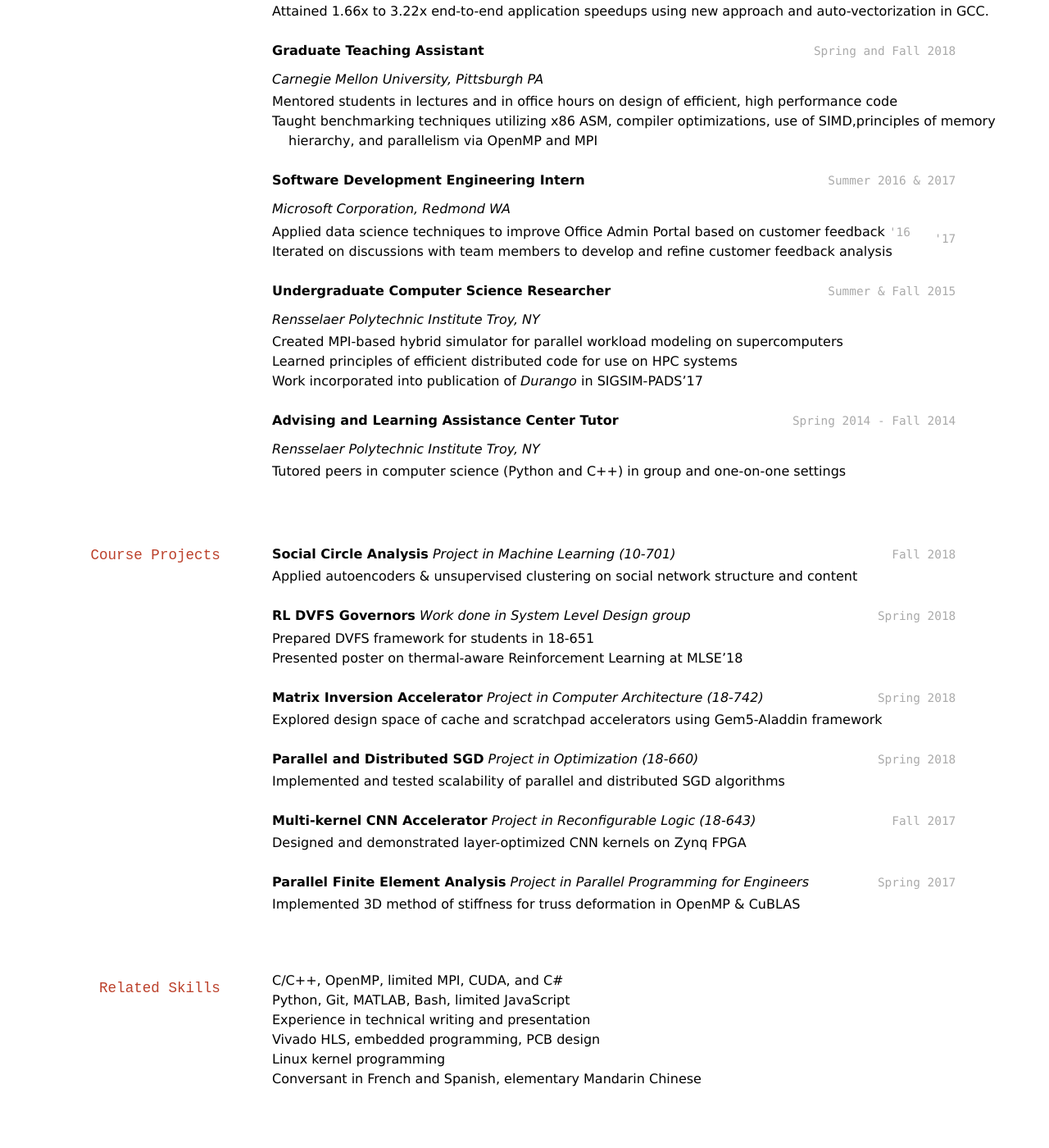
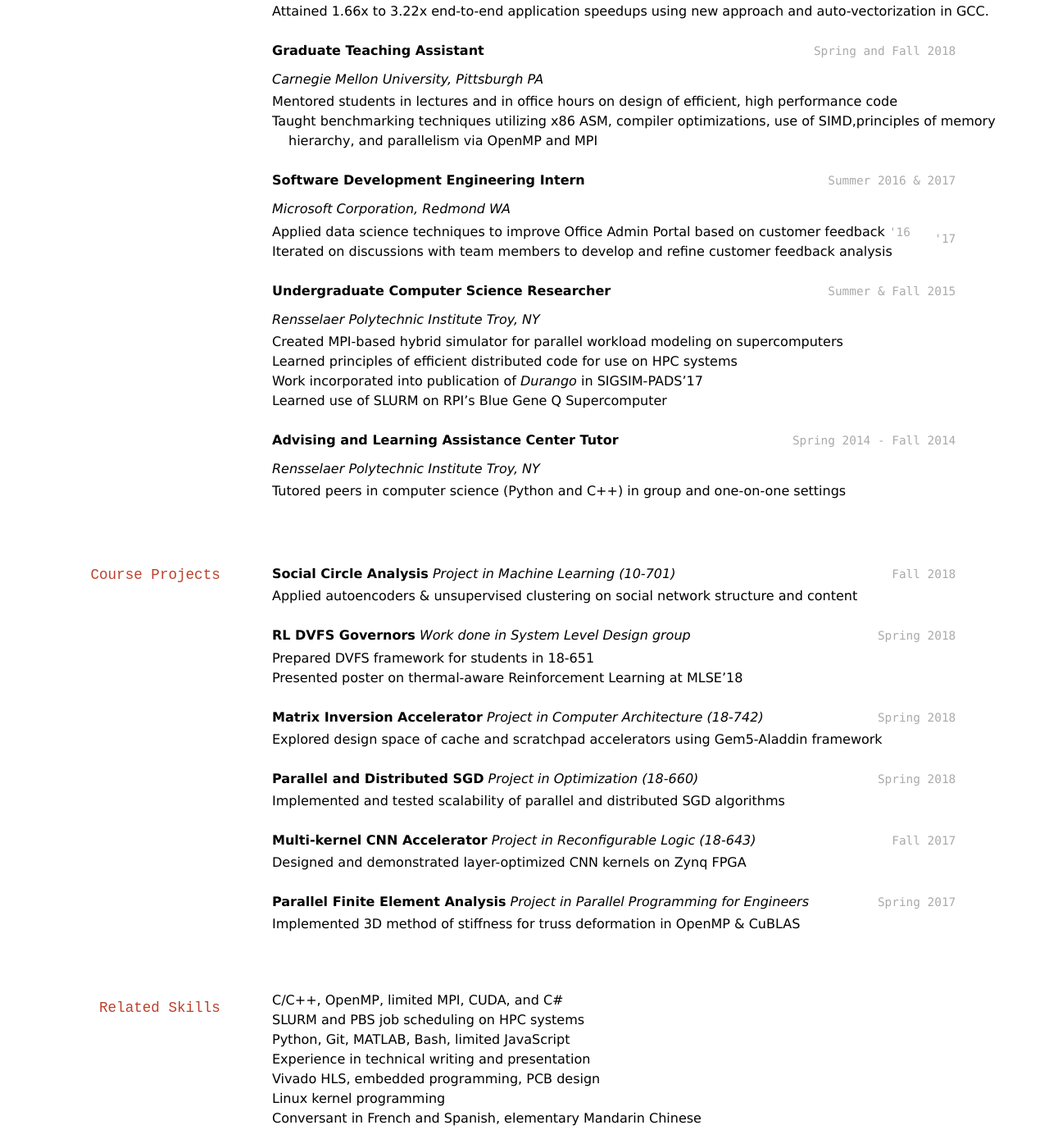
Before and after one commit to MaiaBlanco/maiablanco.github.io, a Jekyll site: the page built from CV.md, in a window 1280 px wide and 1400 px high, scrolled down 2191 px. Shown: the whole window at 82% size. Built offline with Jekyll 4.4.1, drawn with Linux system fonts in a browser that asks for light colours; before the commit the page ends 3543 px from its top, so only the background shows below that.

Commit message:
CV update.

```diff
--- a/CV.md
+++ b/CV.md
@@ -120,6 +120,7 @@ __Undergraduate Computer Science Researcher__
 - Created MPI-based hybrid simulator for parallel workload modeling on supercomputers
 - Learned principles of efficient distributed code for use on HPC systems
 - Work incorporated into publication of *Durango* in SIGSIM-PADS'17
+- Learned use of SLURM on RPI's Blue Gene Q Supercomputer
 
 
 `Spring 2014 - Fall 2014`
@@ -165,6 +166,7 @@ __Parallel Finite Element Analysis__
 
 ## Related Skills
 - C/C++, OpenMP, limited MPI, CUDA, and C#
+- SLURM and PBS job scheduling on HPC systems
 - Python, Git, MATLAB, Bash, limited JavaScript
 - Experience in technical writing and presentation
 - Vivado HLS, embedded programming, PCB design
```
